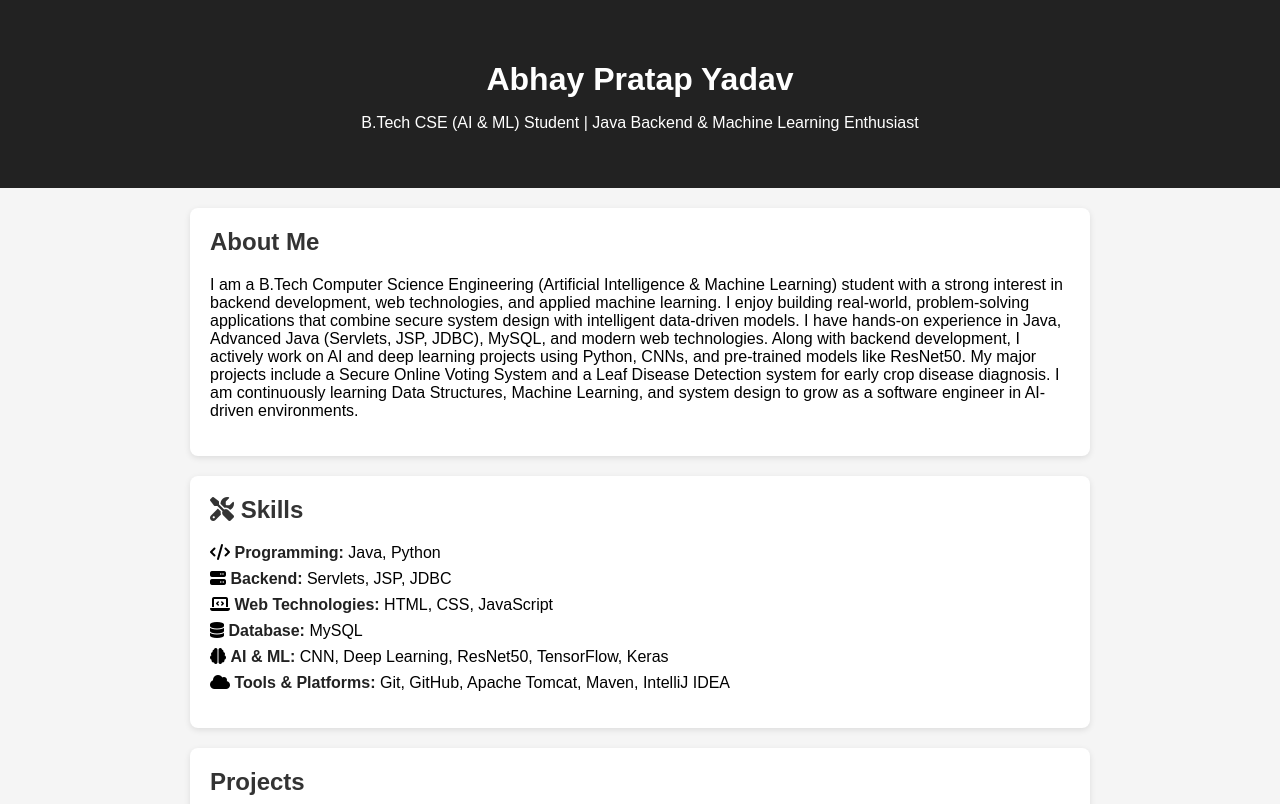
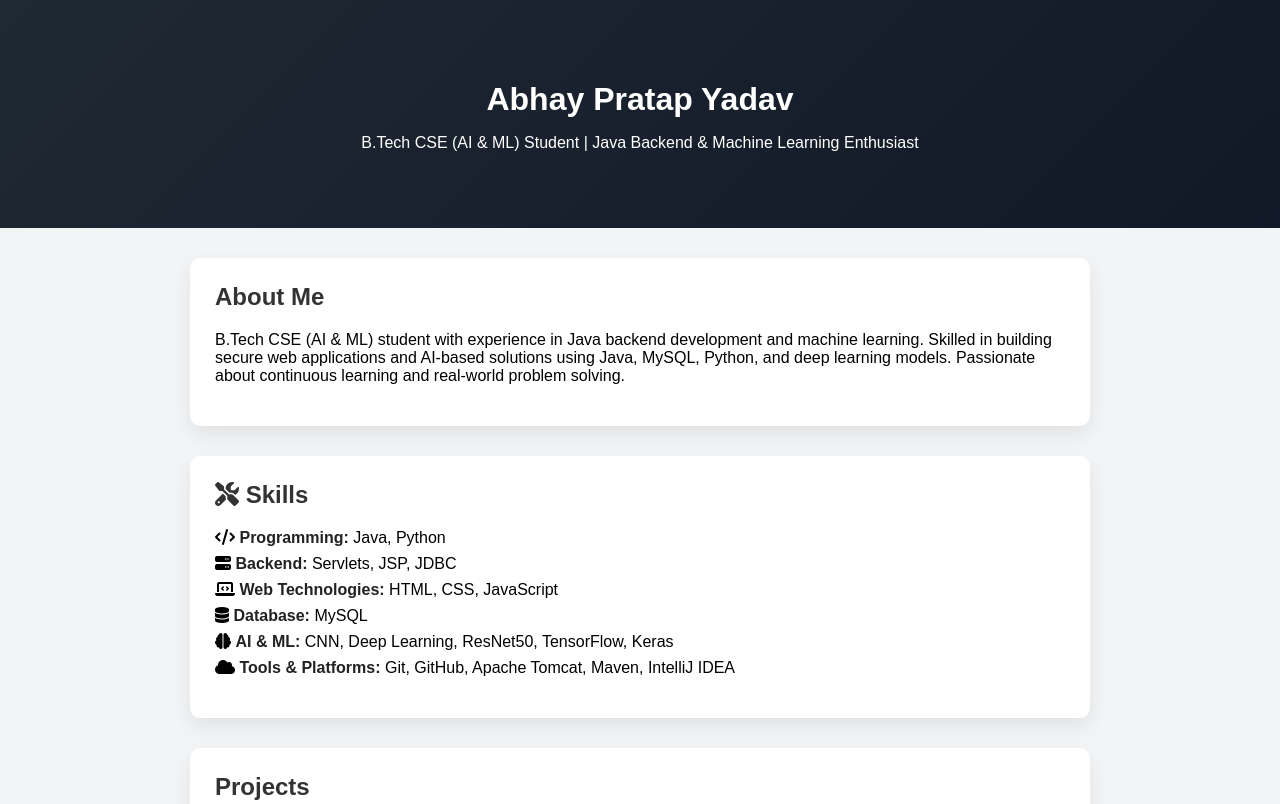
Before and after one commit to AbhayPratap0307/AbhayPratap0307.github.io, a plain HTML site: page index.html in a window 1280 px wide. Shown: the top 804 px of the page. Drawn offline with Linux system fonts and the light colour scheme.

Commit message:
Applied gradient header and clean card layout

```diff
--- a/index.html
+++ b/index.html
@@ -17,19 +17,7 @@
 <section>
     <h2>About Me</h2>
     <p>
-        I am a B.Tech Computer Science Engineering (Artificial Intelligence & Machine Learning) student
-with a strong interest in backend development, web technologies, and applied machine learning.
-
-I enjoy building real-world, problem-solving applications that combine secure system design
-with intelligent data-driven models. I have hands-on experience in Java, Advanced Java
-(Servlets, JSP, JDBC), MySQL, and modern web technologies.
-
-Along with backend development, I actively work on AI and deep learning projects using
-Python, CNNs, and pre-trained models like ResNet50. My major projects include a Secure
-Online Voting System and a Leaf Disease Detection system for early crop disease diagnosis.
-
-I am continuously learning Data Structures, Machine Learning, and system design to grow
-as a software engineer in AI-driven environments.
+        B.Tech CSE (AI & ML) student with experience in Java backend development and machine learning. Skilled in building secure web applications and AI-based solutions using Java, MySQL, Python, and deep learning models. Passionate about continuous learning and real-world problem solving.
 
     </p>
 </section>
--- a/style.css
+++ b/style.css
@@ -6,14 +6,14 @@ body {
     font-family: Arial, sans-serif;
     margin: 0;
     padding: 0;
-    background: #f5f5f5;
+    background: #f3f4f6;
 }
 
 header {
     text-align: center;
-    padding: 40px 20px;
-    background: #222;
-    color: #fff;
+    padding: 60px 20px;
+    background: linear-gradient(135deg, #1f2933, #111827);
+    color: #ffffff;
 }
 
 header h1 {
@@ -21,12 +21,16 @@ header h1 {
 }
 
 section {
-    background: #fff;
-    margin: 20px auto;
-    padding: 20px;
+    background: #ffffff;
+    margin: 30px auto;
+    padding: 25px;
     max-width: 900px;
-    border-radius: 8px;
-    box-shadow: 0 2px 6px rgba(0,0,0,0.1);
+    border-radius: 10px;
+    box-shadow: 0 8px 20px rgba(0,0,0,0.08);
+}
+section:hover {
+    transform: translateY(-2px);
+    transition: 0.3s ease;
 }
 
 h2 {
```
